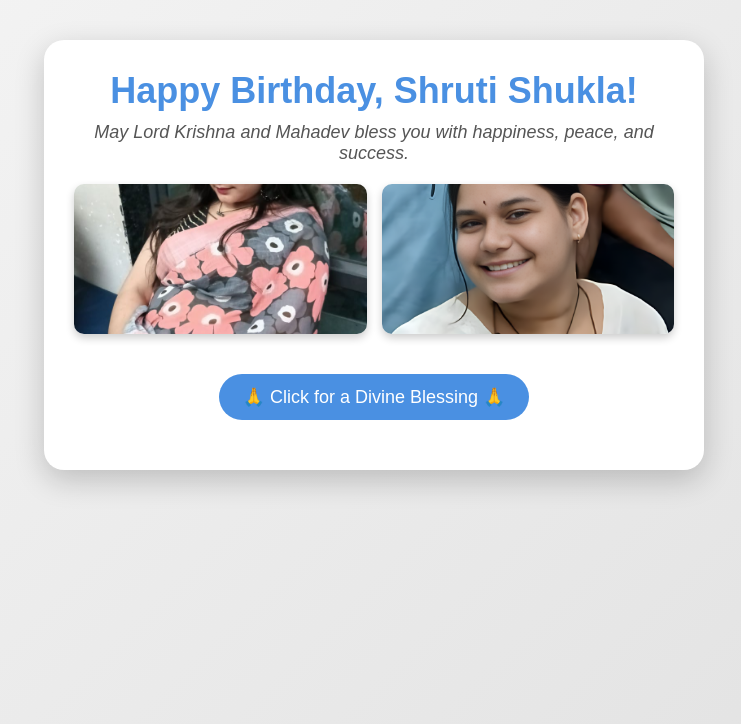
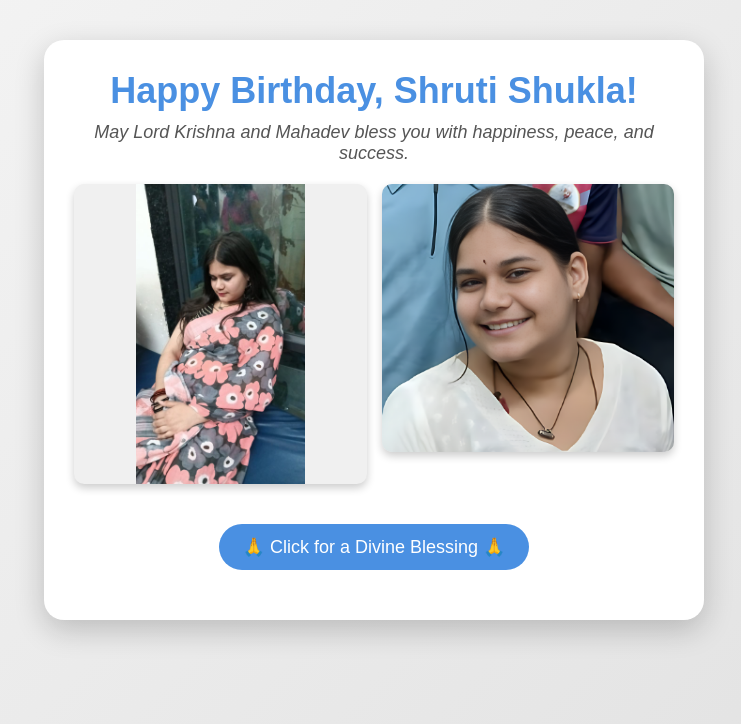
Before and after one commit to HACKERPLAYZ41/HACKERPLAYZ41.github.io, a PHP site: page /shurti2.html in a window 1280 px wide. Shown: the top 724 px of the page, without its empty margins (266-1007 px from the left). Run offline with PHP 8.4, Linux system fonts and the light colour scheme.

Commit message:
Update styles.css

```diff
--- a/styles.css
+++ b/styles.css
@@ -94,3 +94,27 @@ button:hover {
     from { transform: translateY(-20px); opacity: 0; }
     to { transform: translateY(0); opacity: 1; }
 }
+/* ... (keep previous styles) */
+
+/* Photo Grid Adjustments */
+.photo-grid {
+    display: grid;
+    grid-template-columns: repeat(auto-fit, minmax(200px, 1fr)); /* Wider columns */
+    gap: 15px;
+    margin: 20px 0;
+}
+
+.photo-grid img {
+    width: 100%; /* Full width of the grid cell */
+    height: auto; /* Let the height adjust automatically */
+    max-height: 300px; /* Optional: Set a max height to prevent overly tall images */
+    object-fit: contain; /* Show full image without cropping */
+    border-radius: 10px;
+    box-shadow: 0 4px 8px rgba(0, 0, 0, 0.2);
+    background: #f0f0f0; /* Fallback if image fails to load */
+    transition: transform 0.3s ease;
+}
+
+.photo-grid img:hover {
+    transform: scale(1.05);
+}
```
